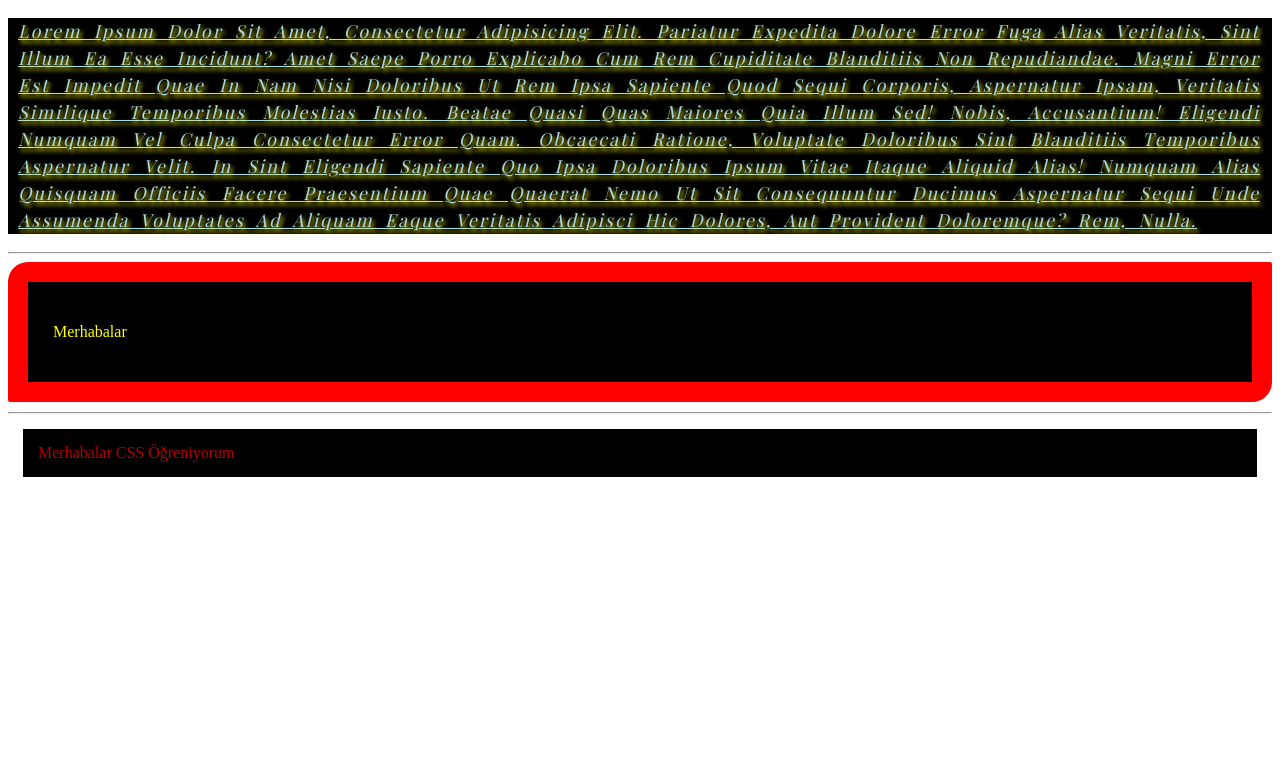
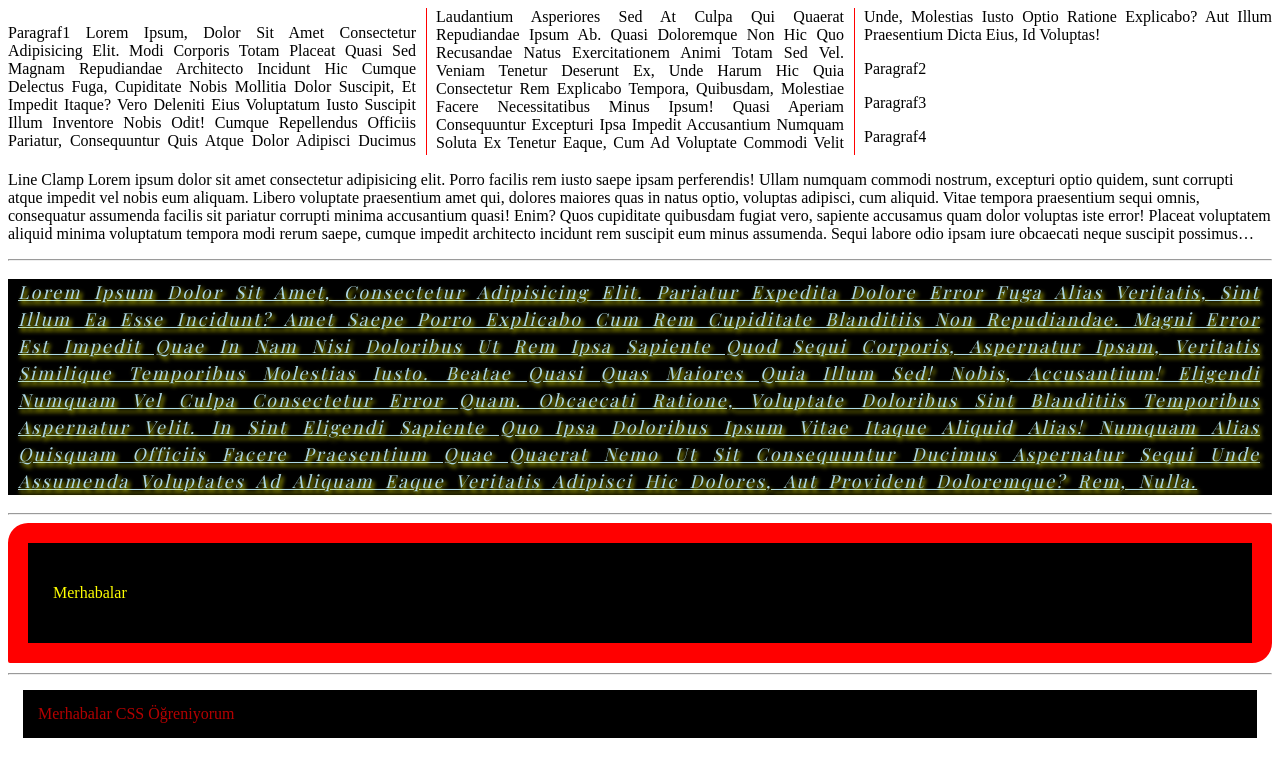
Before and after one commit to Kevser-Yilmaz/Css3-Miuul, a plain HTML site: page index.html in a window 1280 px wide. Drawn offline with nearby package versions, Linux system fonts and the light colour scheme; a web font is replaced by a local one.

Commit message:
column-count, line-clamp

```diff
--- a/index.html
+++ b/index.html
@@ -21,6 +21,23 @@
 <body>
 
     <!-- start codes -->
+    <div class="column-container">
+        <p>paragraf1 Lorem ipsum, dolor sit amet consectetur adipisicing elit. Modi corporis totam placeat quasi sed magnam repudiandae architecto incidunt hic cumque delectus fuga, cupiditate nobis mollitia dolor suscipit, et impedit itaque?
+        Vero deleniti eius voluptatum iusto suscipit illum inventore nobis odit! Cumque repellendus officiis pariatur, consequuntur quis atque dolor adipisci ducimus laudantium asperiores sed at culpa qui quaerat repudiandae ipsum ab.
+        Quasi doloremque non hic quo recusandae natus exercitationem animi totam sed vel. Veniam tenetur deserunt ex, unde harum hic quia consectetur rem explicabo tempora, quibusdam, molestiae facere necessitatibus minus ipsum!
+        Quasi aperiam consequuntur excepturi ipsa impedit accusantium numquam soluta ex tenetur eaque, cum ad voluptate commodi velit unde, molestias iusto optio ratione explicabo? Aut illum praesentium dicta eius, id voluptas!</p>
+
+        <p>paragraf2</p>
+        <p>paragraf3</p>
+        <p>paragraf4</p>
+    </div>
+
+    <p class="line-clamp4">Line Clamp Lorem ipsum dolor sit amet consectetur adipisicing elit. Porro facilis rem iusto saepe ipsam perferendis! Ullam numquam commodi nostrum, excepturi optio quidem, sunt corrupti atque impedit vel nobis eum aliquam.
+    Libero voluptate praesentium amet qui, dolores maiores quas in natus optio, voluptas adipisci, cum aliquid. Vitae tempora praesentium sequi omnis, consequatur assumenda facilis sit pariatur corrupti minima accusantium quasi! Enim?
+    Quos cupiditate quibusdam fugiat vero, sapiente accusamus quam dolor voluptas iste error! Placeat voluptatem aliquid minima voluptatum tempora modi rerum saepe, cumque impedit architecto incidunt rem suscipit eum minus assumenda.
+    Sequi labore odio ipsam iure obcaecati neque suscipit possimus dolor quos, illo dolore nam? Obcaecati vel in voluptas, incidunt ipsum cupiditate aperiam officiis iusto sit unde distinctio, dignissimos aspernatur autem?
+    Commodi rerum, aspernatur cumque est fuga, recusandae quia molestias ducimus ipsa quis vero maiores error blanditiis dolorem quos adipisci itaque beatae consectetur! Dolor commodi laboriosam ullam. Blanditiis labore temporibus eius.</p>
+     <hr>
 
     <p id="parag_id4">Lorem ipsum dolor sit amet, consectetur adipisicing elit. Pariatur expedita dolore error fuga alias veritatis, sint illum ea esse incidunt? Amet saepe porro explicabo cum rem cupiditate blanditiis non repudiandae.
     Magni error est impedit quae in nam nisi doloribus ut rem ipsa sapiente quod sequi corporis, aspernatur ipsam, veritatis similique temporibus molestias iusto. Beatae quasi quas maiores quia illum sed!
--- a/style.css
+++ b/style.css
@@ -52,7 +52,8 @@
     border-radius: 20px 2px;
    }
 
-#parag_id4{
+/* text */
+   #parag_id4{
     font-family: "Playfair Display", serif;
     background-color: black;
     color:lightblue;
@@ -70,3 +71,24 @@
     text-shadow: 2px 3px 4px yellow;
 
 }
+
+/* column-count */
+.column-container{
+    column-count: 3;
+    column-rule: 1px solid red;
+    text-transform: capitalize;
+    text-align: justify;
+    column-gap: 20px;
+}
+
+/* line-clamp */
+.line-clamp4{
+    display: -webkit-box;
+    -webkit-line-clamp: 4;
+    -webkit-box-orient: vertical;
+    overflow: hidden;
+/* other browser */
+    display: -moz-box;
+    -moz-line-clamp: 4;
+    -moz-box-orient: vertical;
+}
```
